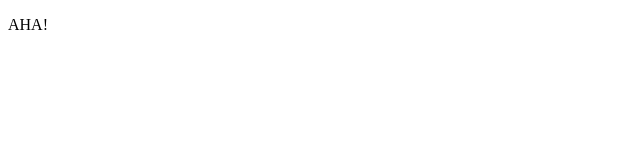
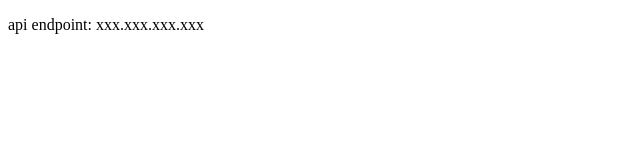
Before and after one commit to Luctins/luctins.github.io, a plain HTML site: page index.html in a window 1280 px wide. Shown: the whole page, without its empty margins (0-640 px from the left). Drawn offline with Linux system fonts and the light colour scheme.

Commit message:
add api endpoint indicator

```diff
--- a/index.html
+++ b/index.html
@@ -6,5 +6,5 @@
 </head>
 
 <body>
-	<p>AHA!</p>
+	<p>api endpoint: xxx.xxx.xxx.xxx </p>
 </body>
```
